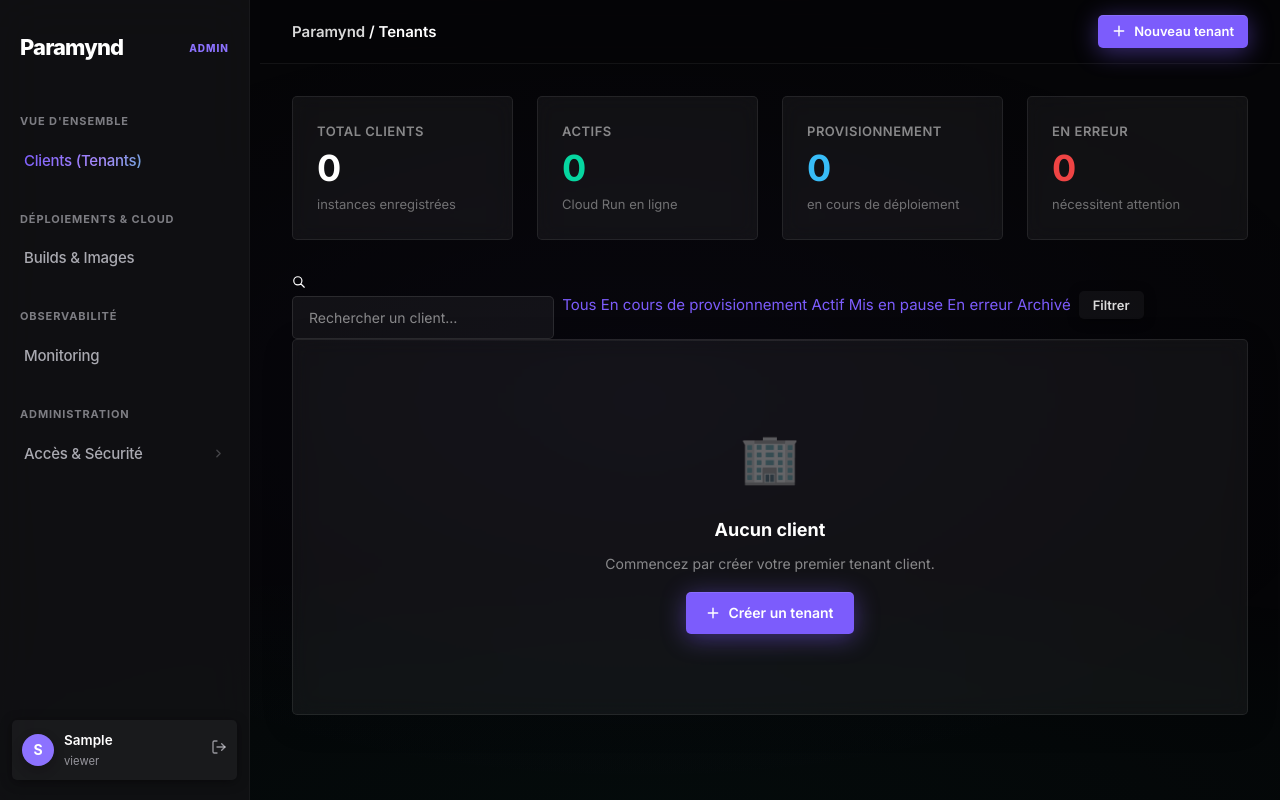
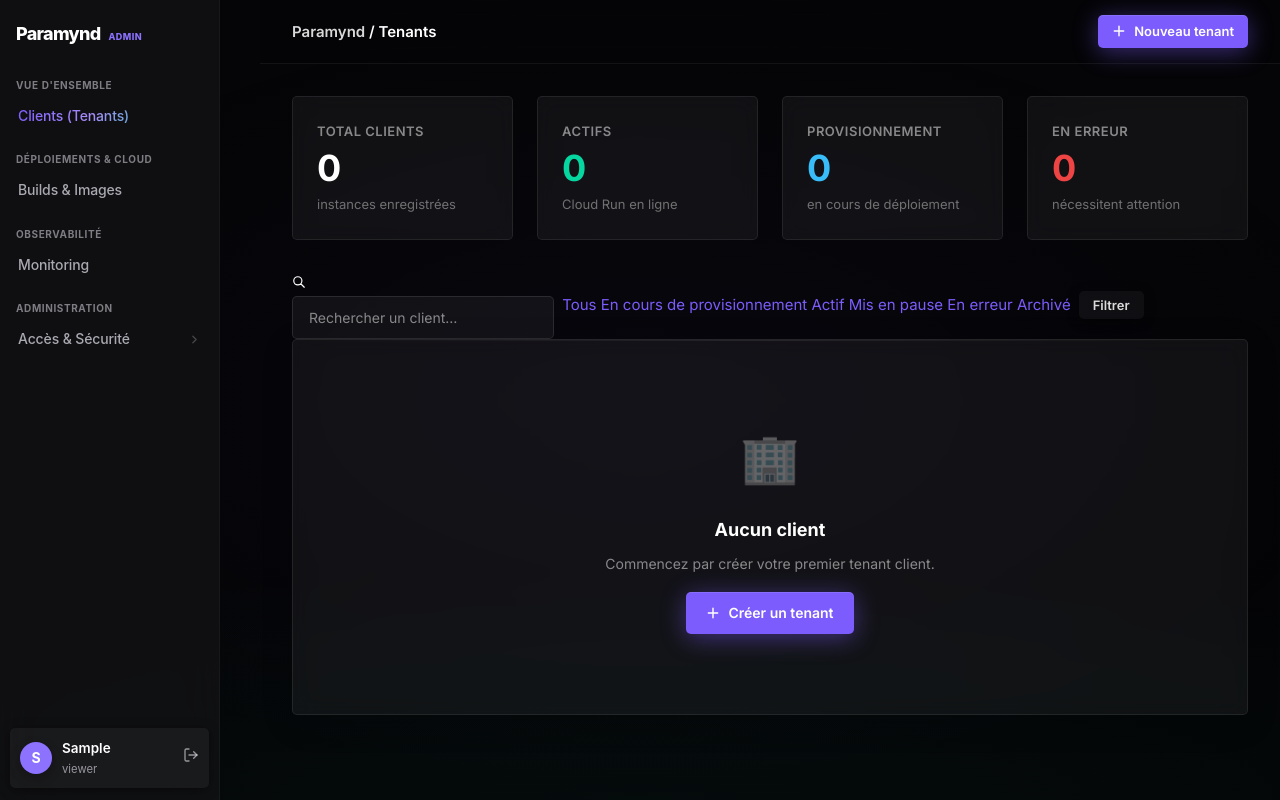
Before and after one commit to MAZCOGR/PARAMYND-BACKBONE, a Django app: page /tenants/ in a window 1280 px wide. Run offline with Django 5.2, Linux system fonts and the light colour scheme; the visitor is signed in with stand-in values (Sample User, id 1); data that the repository does not hold is empty; some libraries are stand-ins or nearby versions.

Commit message:
style: suppression de la limite de largeur (max-width) pour utiliser 100% de l'espace sur les grands écrans

```diff
--- a/static/css/admin.css
+++ b/static/css/admin.css
@@ -233,8 +233,6 @@ a:hover { color: var(--text-primary); }
 .page-content {
   padding: 32px;
   flex: 1;
-  max-width: 1600px;
-  margin: 0 auto;
   width: 100%;
 }
 
--- a/templates/includes/sidebar.html
+++ b/templates/includes/sidebar.html
@@ -1,9 +1,7 @@
 {% load admin_extras %}
 <aside class="sidebar admin-sidebar" id="katira-sidebar">
     <div class="sidebar-header">
-        <div class="brand-logo">
-            <span class="brand-name">Paramynd</span>
-        </div>
+        <div class="brand-logo">Paramynd</div>
         <span class="admin-tag">ADMIN</span>
     </div>
 
@@ -104,11 +102,11 @@ function toggleGroup(trigger) {
 </script>
 
 <style>
-/* Apple HIG Inspired Typography & Sidebar CSS */
+/* Apple HIG Inspired Typography & Sidebar CSS - Compact Edition */
 .admin-sidebar {
-    width: 250px;
-    background: rgba(18, 18, 20, 0.85); /* Translucent background */
-    backdrop-filter: blur(24px); /* Glassmorphism effect */
+    width: 220px; /* Reduced width for compactness */
+    background: rgba(18, 18, 20, 0.85);
+    backdrop-filter: blur(24px);
     -webkit-backdrop-filter: blur(24px);
     display: flex;
     flex-direction: column;
@@ -119,49 +117,46 @@ function toggleGroup(trigger) {
     -moz-osx-font-smoothing: grayscale;
 }
 .sidebar-header {
-    padding: 30px 20px 20px;
+    padding: 20px 16px 12px; /* Significantly reduced top padding */
     display: flex;
-    justify-content: space-between;
-    align-items: center;
+    align-items: baseline;
+    gap: 8px; /* Tightly pack logo and tag */
 }
 .brand-logo {
-    display: flex;
-    align-items: center;
-    gap: 10px;
-    font-weight: 800; /* Bold title for HIG feeling */
-    font-size: 22px;
+    font-weight: 800;
+    font-size: 18px; /* Slightly smaller */
     color: #fff;
-    letter-spacing: -0.04em; /* Tighter tracking for large text */
+    letter-spacing: -0.04em;
 }
 .admin-tag {
     color: #8C72FF;
-    font-size: 10px;
+    font-size: 9px;
     font-weight: 800;
-    letter-spacing: 0.1em;
+    letter-spacing: 0.05em;
     text-transform: uppercase;
 }
 .sidebar-sect {
-    padding: 28px 20px 10px;
+    padding: 16px 16px 6px; /* Tighter section headers */
     display: flex;
     justify-content: space-between;
     align-items: center;
     color: rgba(235, 235, 245, 0.5);
-    font-size: 11px;
+    font-size: 10px;
     font-weight: 700;
     text-transform: uppercase;
-    letter-spacing: 0.08em; /* Looser tracking for small caps */
+    letter-spacing: 0.06em;
     cursor: default;
     user-select: none;
 }
 .nav-sect-group {
-    padding: 0 12px;
+    padding: 0 8px; /* Reduced side padding */
 }
 .nav-item {
     display: flex;
     align-items: center;
-    padding: 8px 12px;
+    padding: 6px 10px; /* Tighter vertical padding */
     margin-bottom: 2px;
-    border-radius: 8px;
+    border-radius: 6px; /* Smaller border radius for compact items */
     color: rgba(235, 235, 245, 0.7);
     text-decoration: none;
     cursor: pointer;
@@ -189,12 +184,12 @@ function toggleGroup(trigger) {
 }
 .nav-text {
     flex: 1;
-    font-size: 15px;
+    font-size: 14px; /* Reduced for compactness */
     font-weight: 500;
-    letter-spacing: -0.015em; /* Apple iOS body text tracking */
+    letter-spacing: -0.01em;
 }
 .nav-group {
-    margin-bottom: 4px;
+    margin-bottom: 2px;
 }
 .nav-group .chevron {
     transition: transform 0.3s cubic-bezier(0.25, 0.1, 0.25, 1);
@@ -208,17 +203,17 @@ function toggleGroup(trigger) {
     max-height: 0;
     overflow: hidden;
     transition: max-height 0.4s cubic-bezier(0.25, 0.1, 0.25, 1);
-    padding-left: 12px;
+    padding-left: 10px;
 }
 .nav-group.open .group-items {
     max-height: 300px;
 }
 .sub-item {
     display: block;
-    padding: 8px 12px;
+    padding: 6px 10px; /* Tighter padding */
     color: rgba(235, 235, 245, 0.6);
     text-decoration: none;
-    font-size: 14px;
+    font-size: 13px; /* Slightly smaller than main item */
     font-weight: 500;
     letter-spacing: -0.01em;
     transition: all 0.2s cubic-bezier(0.25, 0.1, 0.25, 1);
@@ -237,7 +232,7 @@ function toggleGroup(trigger) {
 }
 .sidebar-footer {
     margin-top: auto;
-    padding: 20px 12px;
+    padding: 12px 10px;
 }
 .user-avatar {
     box-shadow: 0 4px 12px rgba(0, 0, 0, 0.2);
```
